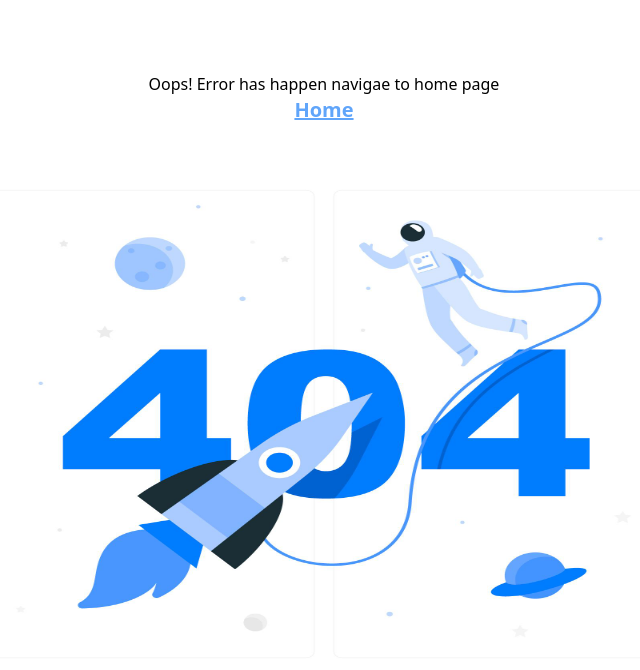
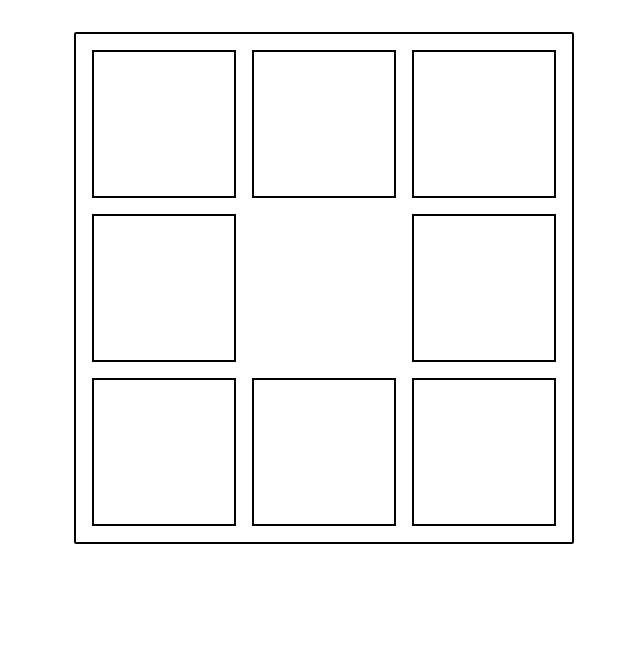
Before and after one commit to sudiptakdas/Machine-Coding, a React (Vite) app: page /grid-light in a window 1280 px wide. Shown: the top 670 px of the page, without its empty margins (316-956 px from the left). Built offline with nearby package versions, Linux system fonts and the light colour scheme.

Commit message:
main:Added Gright light code

```diff
--- a/src/main.tsx
+++ b/src/main.tsx
@@ -3,6 +3,7 @@ import ReactDOM from 'react-dom/client';
 import App from './App.tsx';
 import Home from './pages/Home.tsx';
 import ErrorPage from './pages/ErrorPage.tsx';
+import GridLight from './pages/GridLights.tsx';
 import './index.css';
 import { createBrowserRouter, RouterProvider } from 'react-router-dom';
 
@@ -16,6 +17,10 @@ const router = createBrowserRouter([
     element: <Home />,
   },
   {
+    path: '/grid-light',
+    element: <GridLight />,
+  },
+  {
     path: '/*',
     element: <ErrorPage />,
   },
--- /dev/null
+++ b/src/pages/GridLights.tsx
@@ -0,0 +1,63 @@
+import React, { useState } from 'react';
+
+const GridLight: React.FC = () => {
+  const [order, setOrder] = useState<number[]>([]);
+  const [isDeactivating, setIsDeactivating] = useState(false);
+  const deactivateCells = () => {
+    setIsDeactivating(true);
+    const timer = setInterval(() => {
+      setOrder((origOrder) => {
+        const newOrder = origOrder.slice();
+        newOrder.pop();
+
+        if (newOrder.length === 0) {
+          clearInterval(timer);
+          setIsDeactivating(false);
+        }
+
+        return newOrder;
+      });
+    }, 300);
+  };
+  const handleActivation = (index: number) => {
+    const newCell: number[] = [...order, index];
+    setOrder(newCell);
+    // deactivate
+    if (newCell.length === config.flat(1).filter(Boolean).length) {
+      deactivateCells();
+    }
+  };
+
+  const config = [
+    [1, 1, 1],
+    [1, 0, 1],
+    [1, 1, 1],
+  ];
+  return (
+    <div className=' flex lg:justify-center  overflow-auto'>
+      <div className='grid grid-cols-3 gap-4 p-4 border-2 border-black rounded-sm min-w-[500px]  max-w-fit'>
+        {config
+          .flat(1)
+          .map((value, index) =>
+            value === 1 ? (
+              <div
+                key={index}
+                className={`h-0 pb-[100%] border-2 border-black ${
+                  order.includes(index) ? ' bg-green-500' : ' bg-white'
+                }`}
+                onClick={() => handleActivation(index)}
+                style={{
+                  pointerEvents:
+                    order.includes(index) || isDeactivating ? 'none' : 'auto',
+                }}
+              ></div>
+            ) : (
+              <span></span>
+            )
+          )}
+      </div>
+    </div>
+  );
+};
+
+export default GridLight;
```
